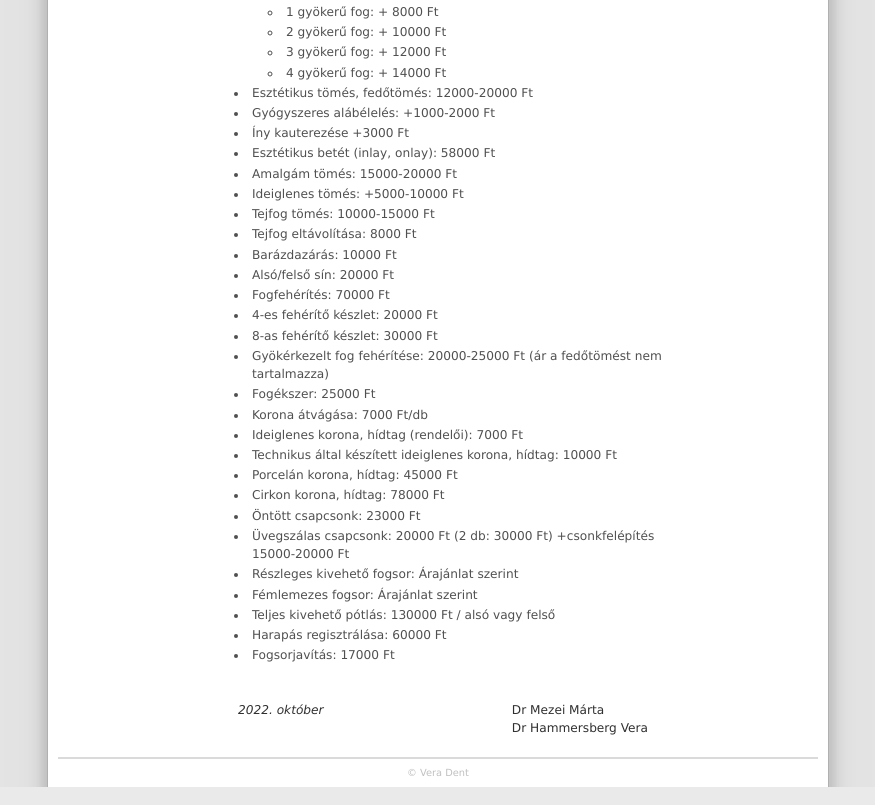
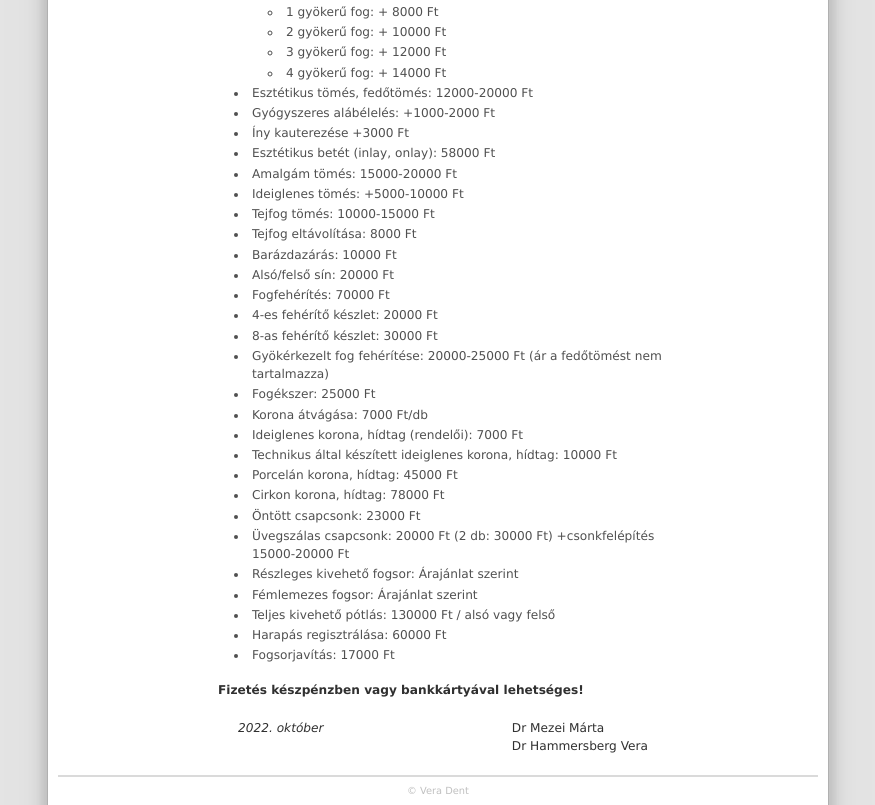
Before and after one commit to veradent/veradent, an Eleventy site: page prices.njk in a window 1280 px wide. Shown: the part 471-1276 px from the top of the page, without its empty margins (202-1077 px from the left). Built offline with nearby package versions, Linux system fonts and the light colour scheme; Eleventy itself is replaced by a stand-in of ours; files that its build step writes are made by us from their sources; files whose address does not match are found by name.

Commit message:
bankkartya

```diff
--- a/prices.njk
+++ b/prices.njk
@@ -51,6 +51,7 @@ layout: layouts/home.njk
   <li>Harapás regisztrálása: 60000 Ft</li>
   <li>Fogsorjavítás: 17000 Ft</li>
 </ul>
+<h4>Fizetés készpénzben vagy bankkártyával lehetséges!</h4>
 <div style="padding: 20px; float: right;">Dr Mezei Márta<br/>Dr Hammersberg Vera</div>
 <div style="padding: 20px; float: left;">
   <i>2022. október</i>
```
